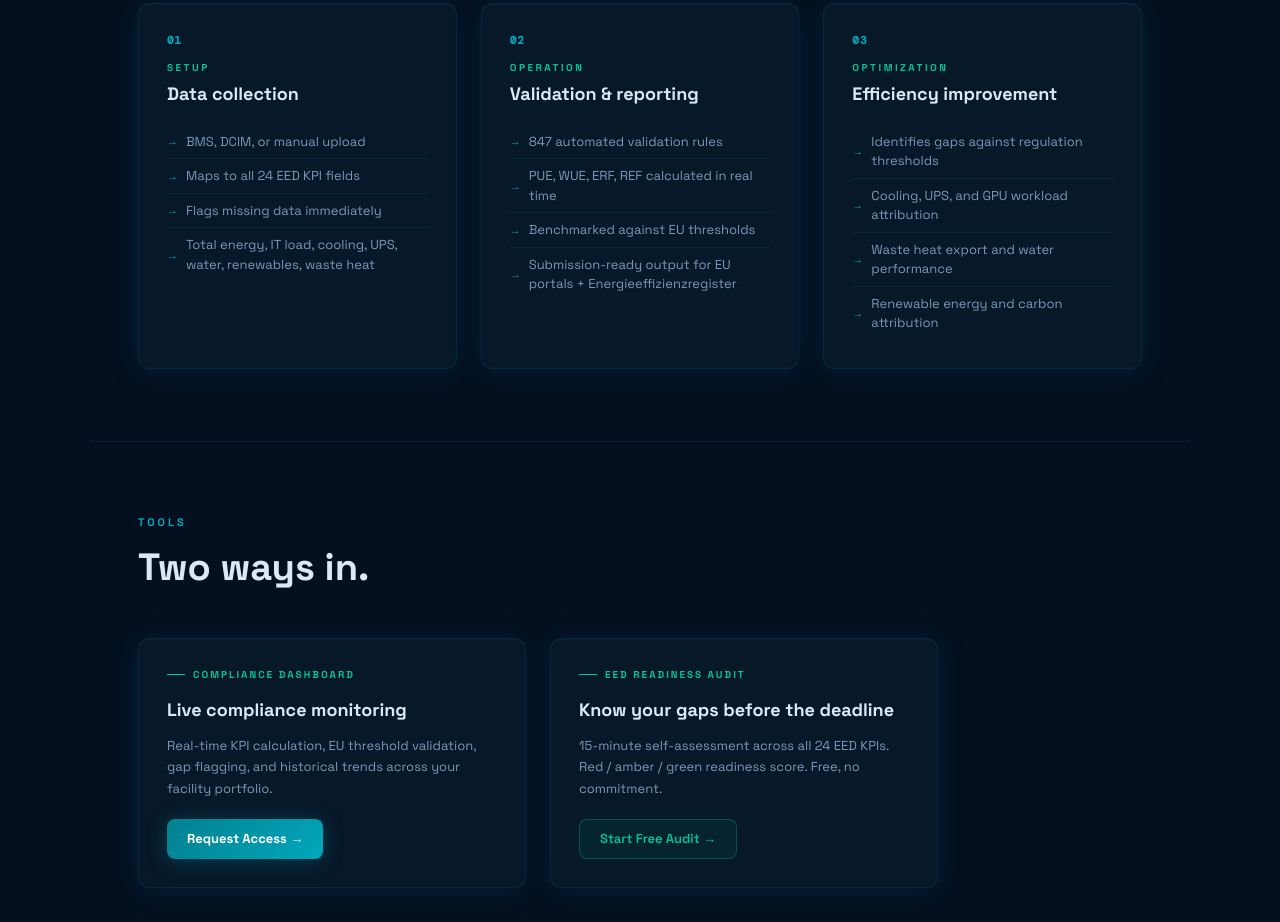
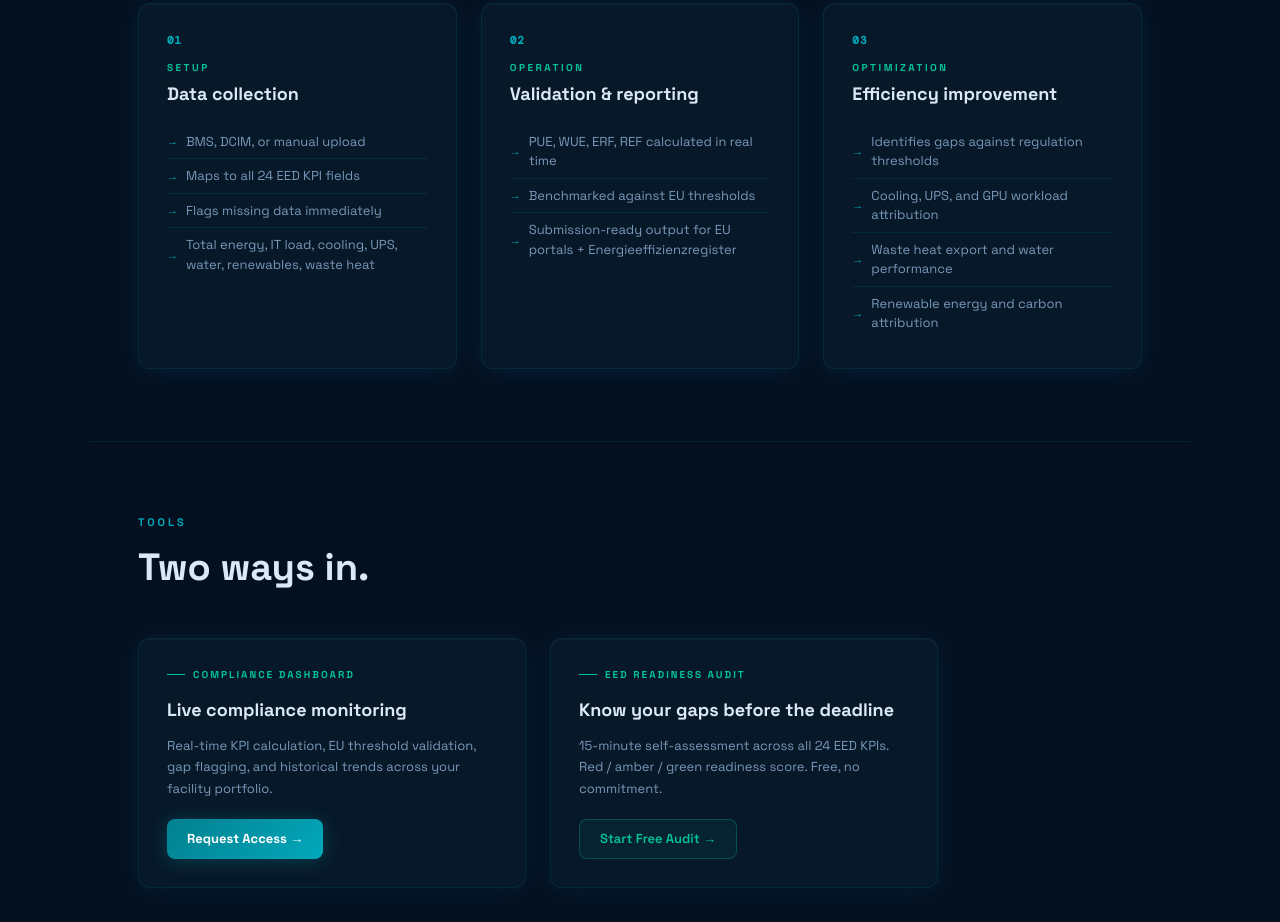
Before and after one commit to rastumbenjamin-gif/compliance-platform, a React (Vite) app: page / in a window 1280 px wide. Shown: the part 1020-1942 px from the top of the page. Built offline with nearby package versions, Linux system fonts and the light colour scheme.

Commit message:
Remove 847 validation rules claim from landing

```diff
--- a/src/LandingPage.jsx
+++ b/src/LandingPage.jsx
@@ -101,8 +101,7 @@ export default function LandingPage({ onDemo, onAudit }) {
             <div className="hc-mission-label">OPERATION</div>
             <div className="hc-mission-title">Validation &amp; reporting</div>
             <ul className="hc-service-items">
-              <li>847 automated validation rules</li>
-              <li>PUE, WUE, ERF, REF calculated in real time</li>
+<li>PUE, WUE, ERF, REF calculated in real time</li>
               <li>Benchmarked against EU thresholds</li>
               <li>Submission-ready output for EU portals + Energieeffizienzregister</li>
             </ul>
```
